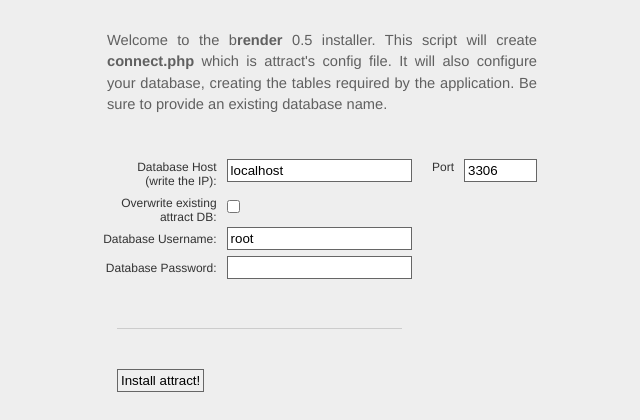
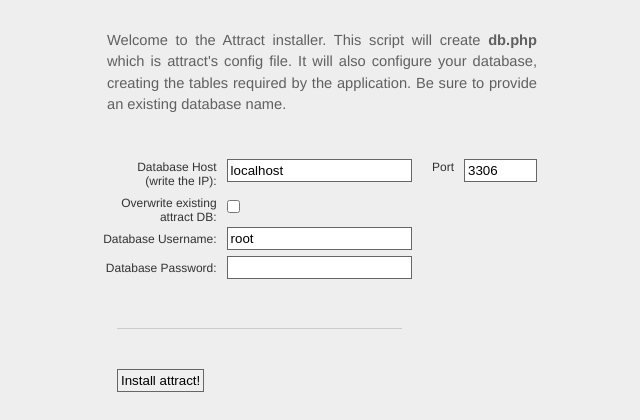
Before and after one commit to wardrums/attract, a PHP site: page /install/index.php in a window 1280 px wide. Shown: the part 80-500 px from the top of the page, without its empty margins (318-958 px from the left). Run offline with PHP 8.4, Linux system fonts and the light colour scheme.

Commit message:
Small fix to installer

```diff
--- a/install/index.php
+++ b/install/index.php
@@ -178,7 +178,7 @@
 error_reporting(0);
 ?>
 
-<p class="blurb">Welcome to the b<strong>render</strong> 0.5 installer. This script will create <strong>connect.php</strong> which is attract's config file. It will also configure your database, creating the tables required by the application. Be sure to provide an existing database name.</p>
+<p class="blurb">Welcome to the Attract installer. This script will create <strong>db.php</strong> which is attract's config file. It will also configure your database, creating the tables required by the application. Be sure to provide an existing database name.</p>
 
 	<div id="body">
 	<form action='index.php' method='post'>
```
